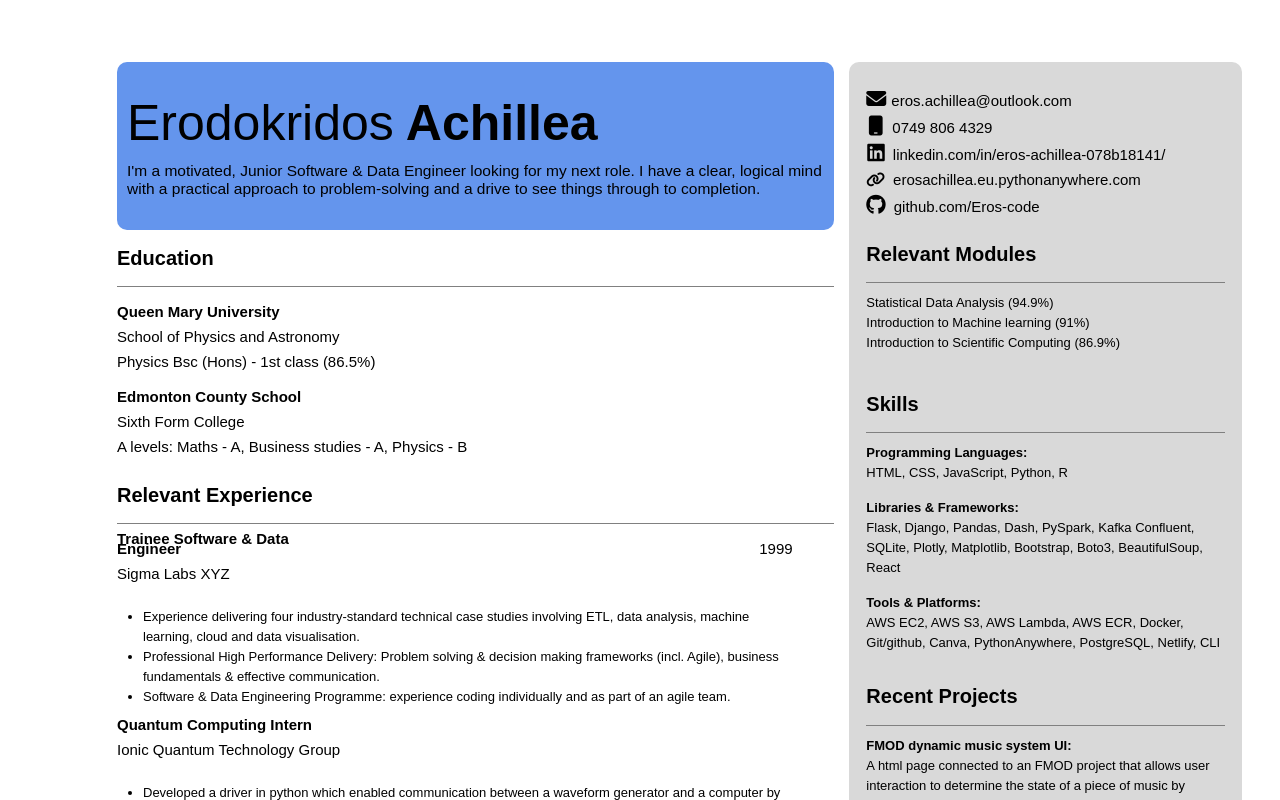
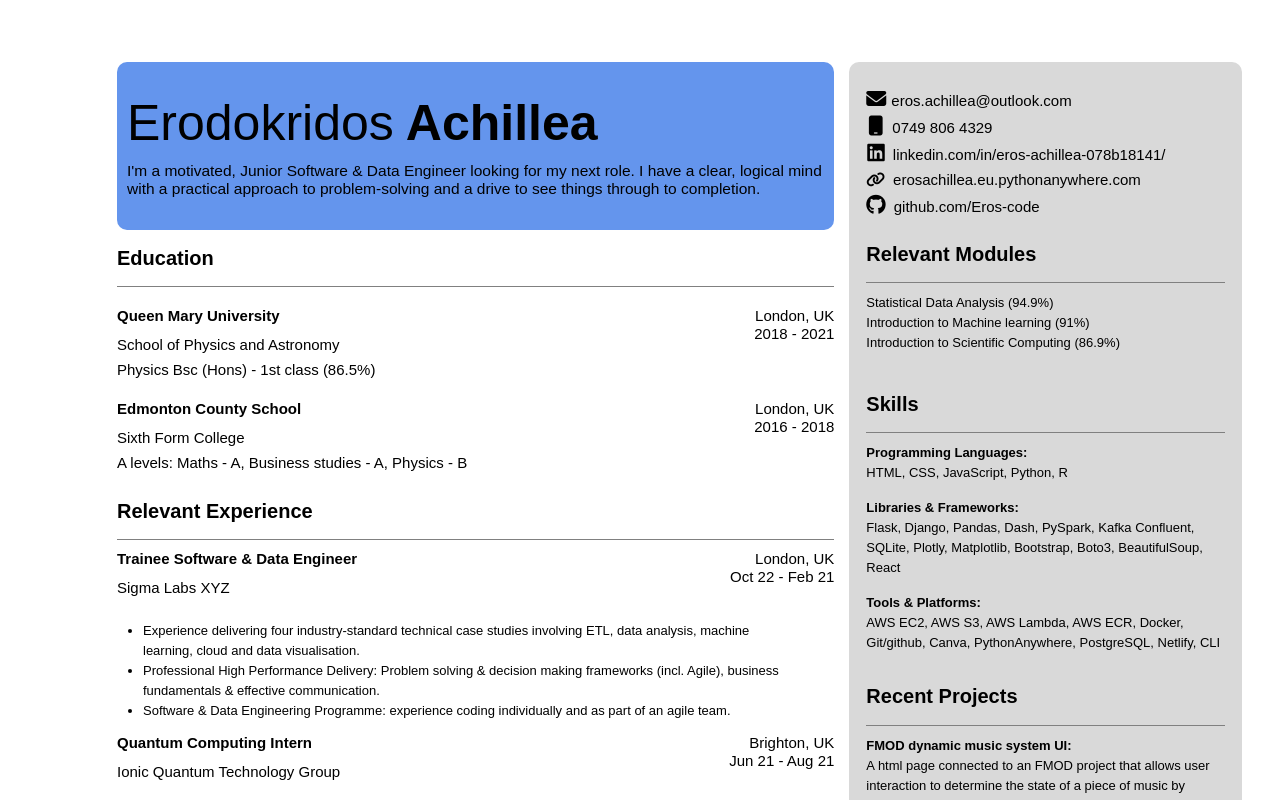
Before and after one commit to Eros-code/Eros-react-cv, a React (Vite) app in the folder my-first-vite-project/: page / in a window 1280 px wide. Shown: the top 800 px of the page. Built offline with nearby package versions, Linux system fonts and the light colour scheme.

Commit message:
location and dates added to experience and education

```diff
--- a/my-first-vite-project/components/Main.jsx
+++ b/my-first-vite-project/components/Main.jsx
@@ -7,15 +7,21 @@ function Education() {
       <h1 className="section-heading">Education</h1>
       <hr />
       <div className="row">
-        <p className="education-title">
+        <p className="education-title p-row">
           <strong>Queen Mary University</strong>
+          <span className="experience-title">
+            London, UK <br /> 2018 - 2021
+          </span>
         </p>
         <p>School of Physics and Astronomy</p>
         <p>Physics Bsc (Hons) - 1st class (86.5%)</p>
       </div>
       <div className="row">
-        <p className="education-title">
+        <p className="education-title p-row">
           <strong>Edmonton County School</strong>
+          <span className="experience-title">
+            London, UK <br /> 2016 - 2018
+          </span>
         </p>
         <p>Sixth Form College</p>
         <p>A levels: Maths - A, Business studies - A, Physics - B</p>
@@ -30,11 +36,11 @@ function Experience() {
       <h1 className="section-heading">Relevant Experience</h1>
       <hr />
       <div className="row">
-        <p>
+        <p className="p-row">
+          <strong>Trainee Software & Data Engineer</strong>{" "}
           <span className="experience-title">
-            <strong>Trainee Software & Data Engineer</strong>
-          </span>{" "}
-          1999
+            London, UK <br /> Oct 22 - Feb 21
+          </span>
         </p>
         <p>Sigma Labs XYZ</p>
       </div>
@@ -57,8 +63,11 @@ function Experience() {
         </ul>
       </div>
       <div className="row">
-        <p>
-          <strong>Quantum Computing Intern</strong>
+        <p className="p-row">
+          <strong>Quantum Computing Intern</strong>{" "}
+          <span className="experience-title">
+            Brighton, UK <br /> Jun 21 - Aug 21
+          </span>
         </p>
         <p>Ionic Quantum Technology Group</p>
       </div>
--- a/my-first-vite-project/src/App.css
+++ b/my-first-vite-project/src/App.css
@@ -234,5 +234,13 @@ p {
 }
 
 .experience-title {
-  margin-right: 80%;
+  margin-left: auto;
+  margin-bottom: -30px;
 }
+
+.p-row {
+  display: flex;
+  flex-direction: row;
+  line-height: 18px;
+  text-align: right;
+}
```
